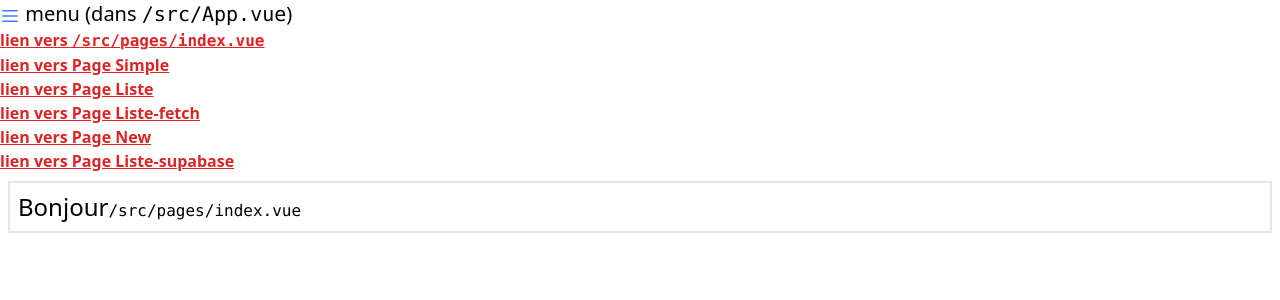
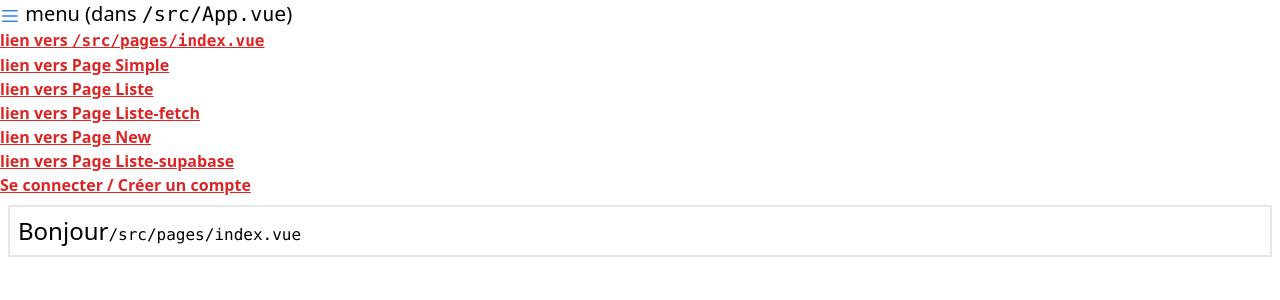
Before and after one commit to iversenc-alicia/tp1-front-p-alicia-iversenc, a Vue app: page / in a window 1280 px wide. Shown: the top 300 px of the page. Built offline with nearby package versions, Linux system fonts and the light colour scheme; what @formkit/vue would draw is missing.

Commit message:
ajout link page login-logout

```diff
--- a/src/App.vue
+++ b/src/App.vue
@@ -36,6 +36,11 @@
           <h2>lien vers Page Liste-supabase</h2>
         </router-link>
       </li>
+      <li>
+        <router-link class="text-red-600 underline font-bold" to="/login-logout">
+          <h2>Se connecter / Créer un compte</h2>
+        </router-link>
+      </li>
     </ul>
   </nav>
   <!-- Affiche les pages -->
```
